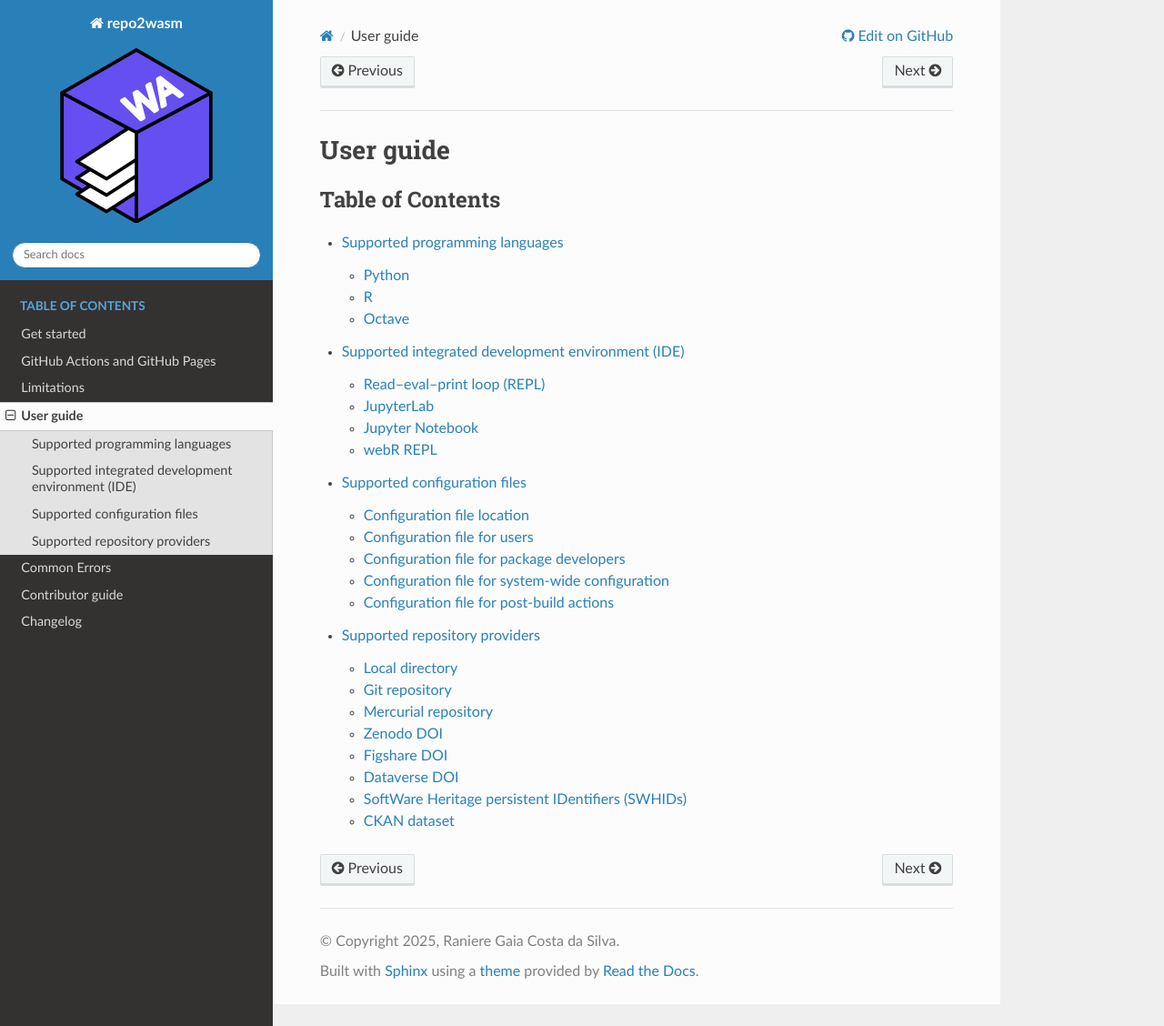
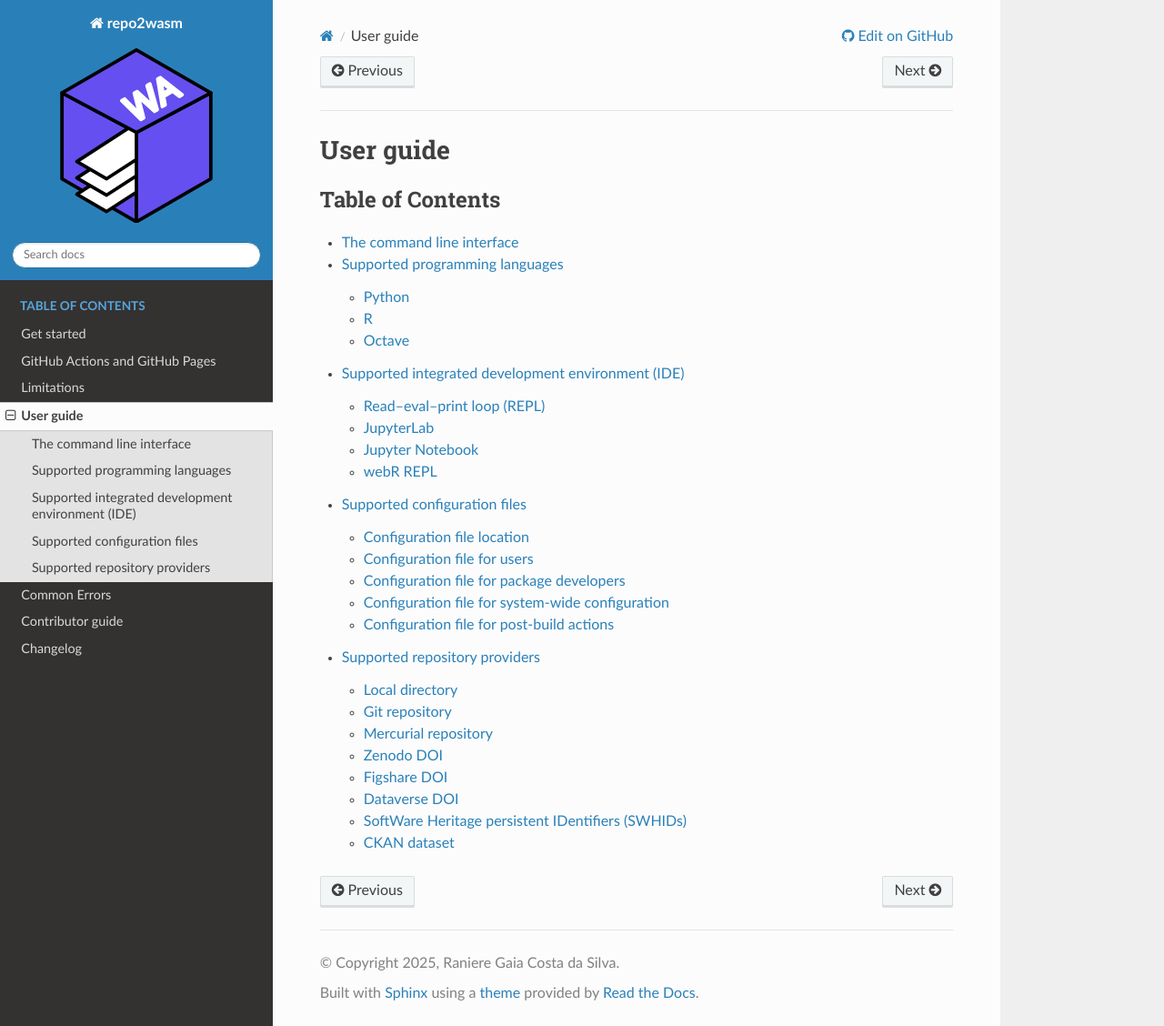
Before and after one commit to repo2wasm/repo2wasm-py, a Sphinx documentation site: the page built from docs/source/user-guide/index.md, in a window 1280 px wide and 1128 px high. Shown: the whole window at 91% size. Built offline with Sphinx 7.4.7 and the Read the Docs theme 3.1.0, drawn with Linux system fonts in a browser that asks for light colours.

Commit message:
Include command line interface to documentation

````diff
--- /dev/null
+++ b/docs/source/user-guide/cli.md
@@ -0,0 +1,4 @@
+# The command line interface
+
+```{program-output} repo2wasm --help
+```
````
Also changed, not shown: docs/source/user-guide/index.md (+1 -0 lines).
